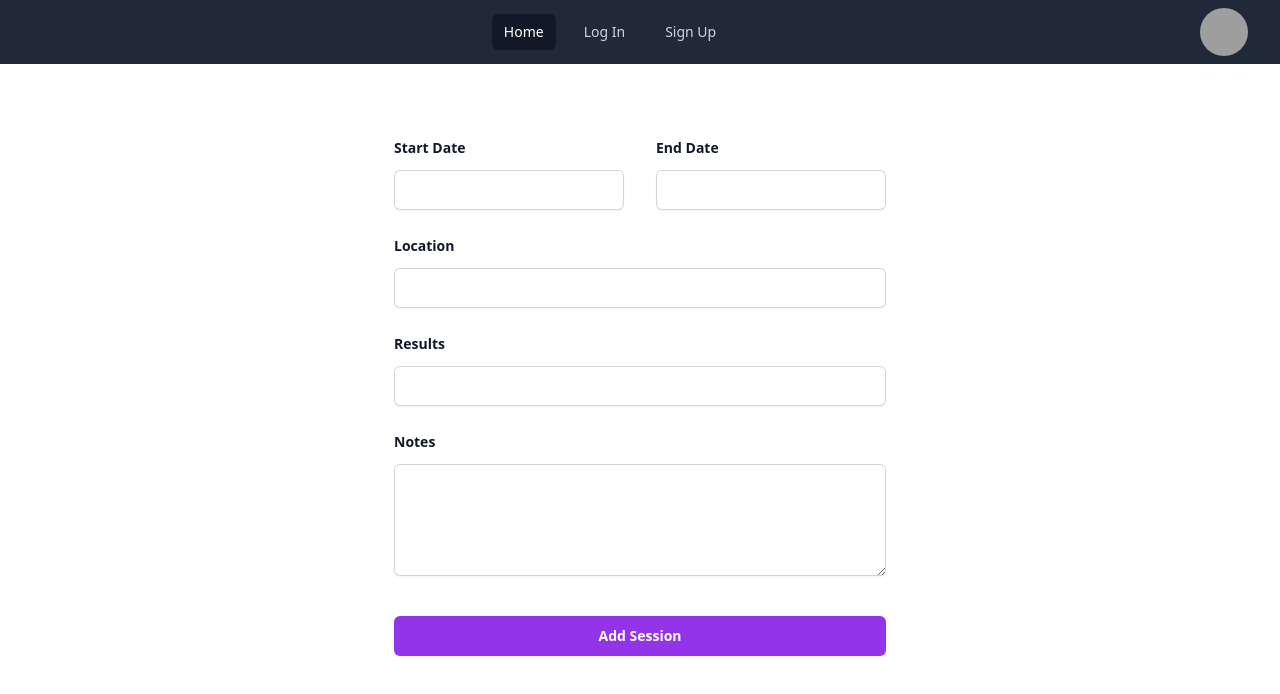
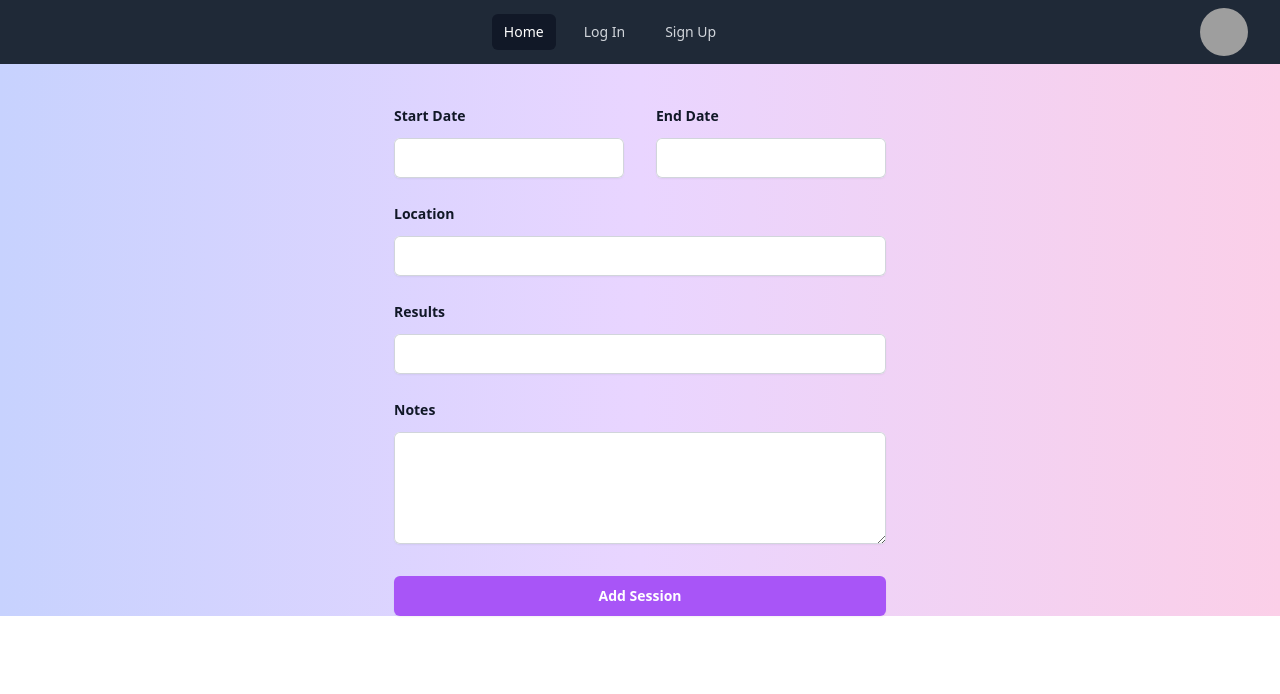
Before and after one commit to Dawnie2021/poker-buddy, a React (Vite) app in the folder client/: page /managesessions in a window 1280 px wide. Shown: the top 694 px of the page. Built offline with nearby package versions, Linux system fonts and the light colour scheme; grey boxes are pictures that could not be loaded.

Commit message:
styled managed sessions page

```diff
--- a/client/src/pages/ManageSessions.jsx
+++ b/client/src/pages/ManageSessions.jsx
@@ -10,8 +10,9 @@ export default function ManageSessions() {
   const [agreed, setAgreed] = useState(false)
 
   return (
+    <div className="bg-gradient-to-r from-indigo-200 via-purple-200 to-pink-200 ...">
     <div className="flex justify-center ...">
-    <div className="isolate bg-white px-6 py-24 sm:py-8 lg:px-8">
+
       <form action="#" method="POST" className="mx-auto -16 max-w-xl sm:mt-10">
         <div className="grid grid-cols-1 gap-x-8 gap-y-6 sm:grid-cols-2">
           <div>
@@ -81,10 +82,10 @@ export default function ManageSessions() {
             </div>
           </div>
         </div>
-        <div className="mt-10">
+        <div className="mt-8">
           <button
             type="submit"
-            className="block w-full rounded-md bg-purple-600 px-3.5 py-2.5 text-center text-sm font-semibold text-white shadow-sm hover:bg-indigo-500 focus-visible:outline focus-visible:outline-2 focus-visible:outline-offset-2 focus-visible:outline-indigo-600"
+            className="block w-full rounded-md bg-purple-500 px-.5 py-2.5 text-center text-sm font-semibold text-white shadow-sm hover:bg-indigo-700 focus-visible:outline focus-visible:outline-2 focus-visible:outline-offset-2 focus-visible:outline-indigo-600"
           >
             Add Session
           </button>
```
